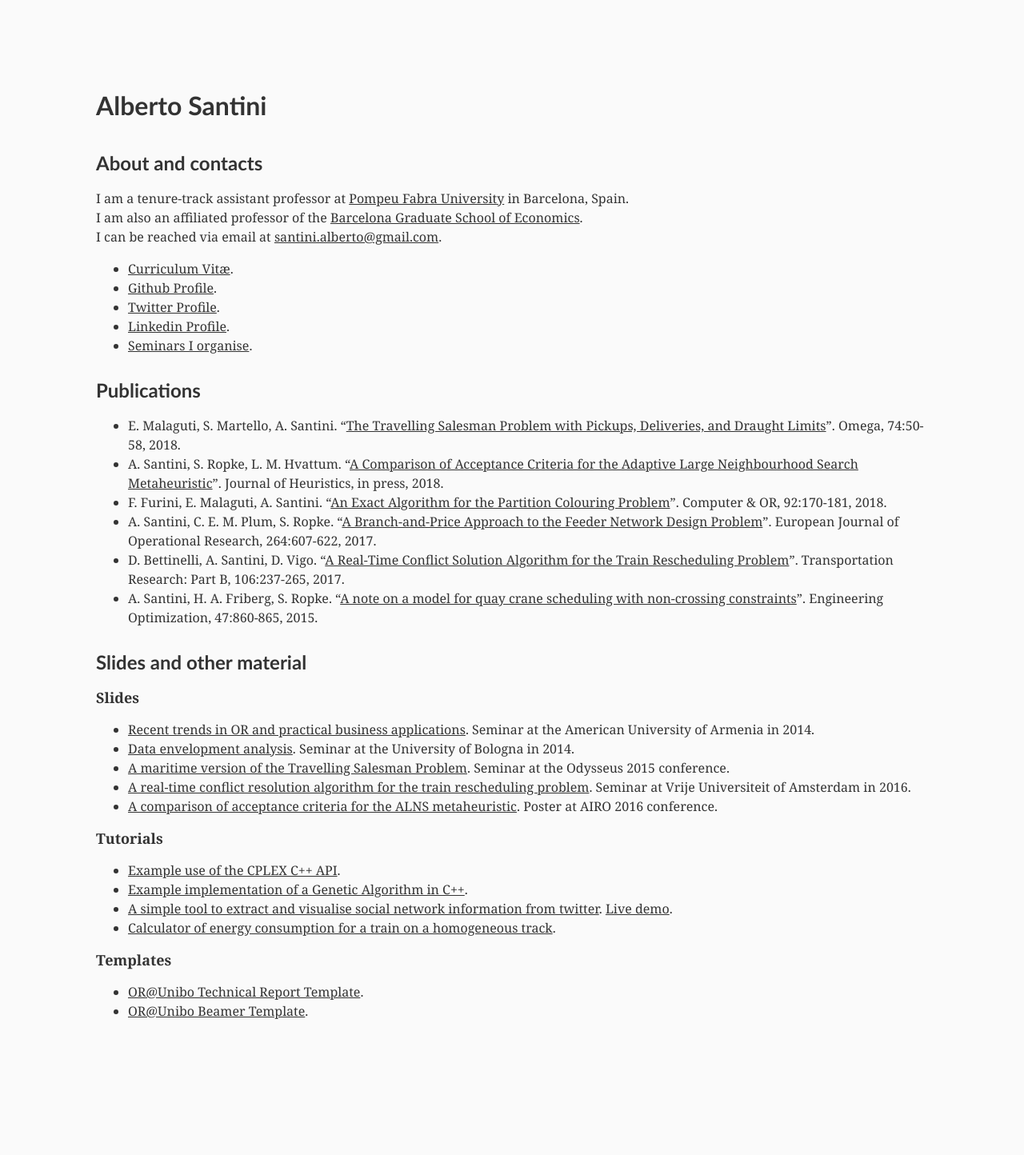
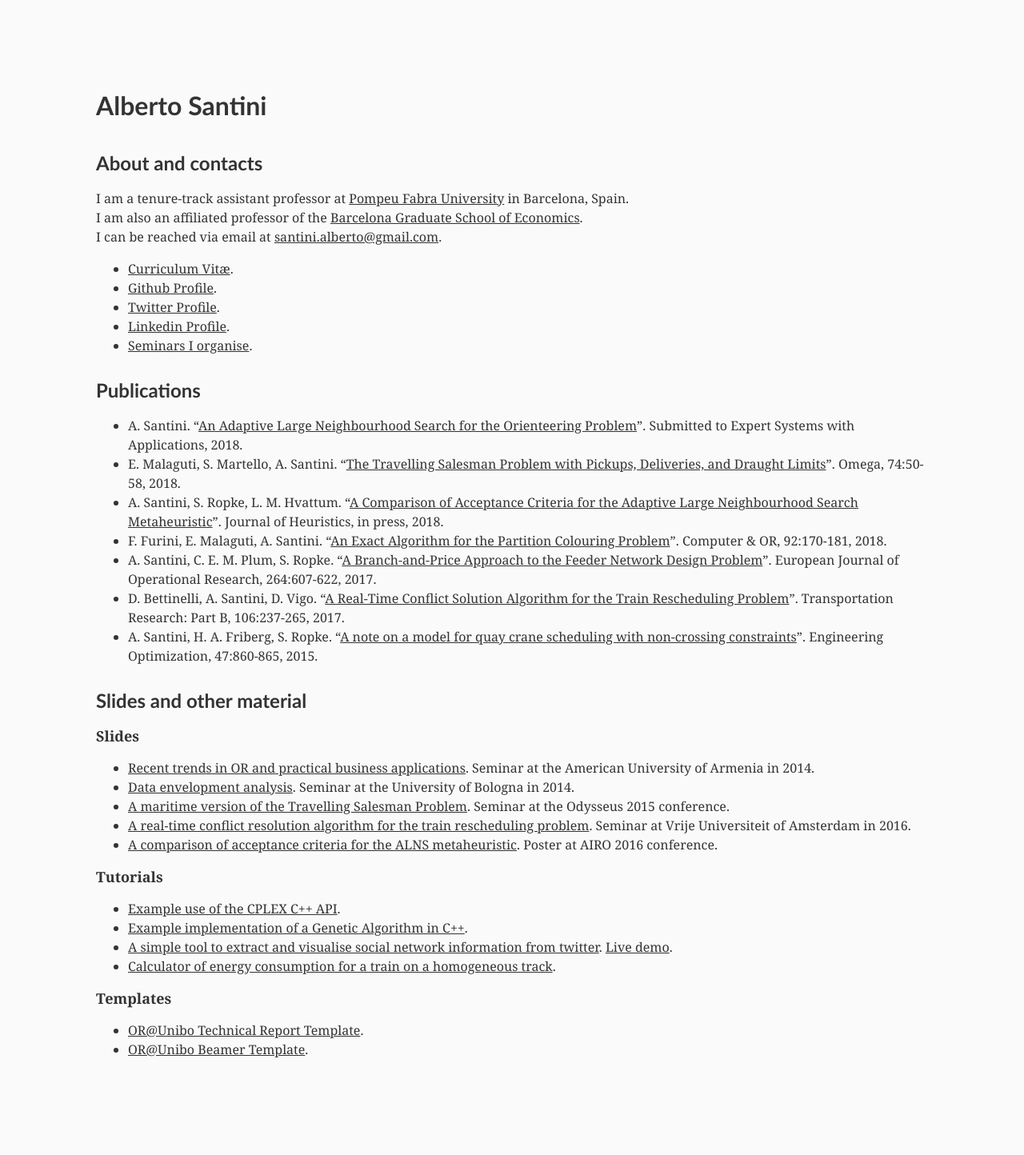
Before and after one commit to alberto-santini/alberto-santini.github.io, a Jekyll site: the page built from index.html, in a window 1280 px wide. Shown: the whole page at 80% size. Built offline with Jekyll 4.4.1, drawn with Linux system fonts in a browser that asks for light colours; before the commit the page ends 1396 px from its top, so only the background shows below that.

Commit message:
Added a new paper

```diff
--- a/_posts/2016-01-01-main.html
+++ b/_posts/2016-01-01-main.html
@@ -20,6 +20,11 @@
   <h1>Publications</h1>
 
   <ul>
+    <li>
+      A. Santini.
+      &ldquo;<a href="files/santini-2018.pdf" alt="An Adaptive Large Neighbourhood Search for the Orienteering Problem">An Adaptive Large Neighbourhood Search for the Orienteering Problem</a>&rdquo;.
+      Submitted to Expert Systems with Applications, 2018.
+    </li>
     <li>
       E. Malaguti, S. Martello, A. Santini.
       &ldquo;<a href="files/malaguti-martello-santini-2017.pdf" alt="The Travelling Salesman Problem with Pickups, Deliveries, and Draught Limits">The Travelling Salesman Problem with Pickups, Deliveries, and Draught Limits</a>&rdquo;.
```
Also changed, not shown: 1 other file.
